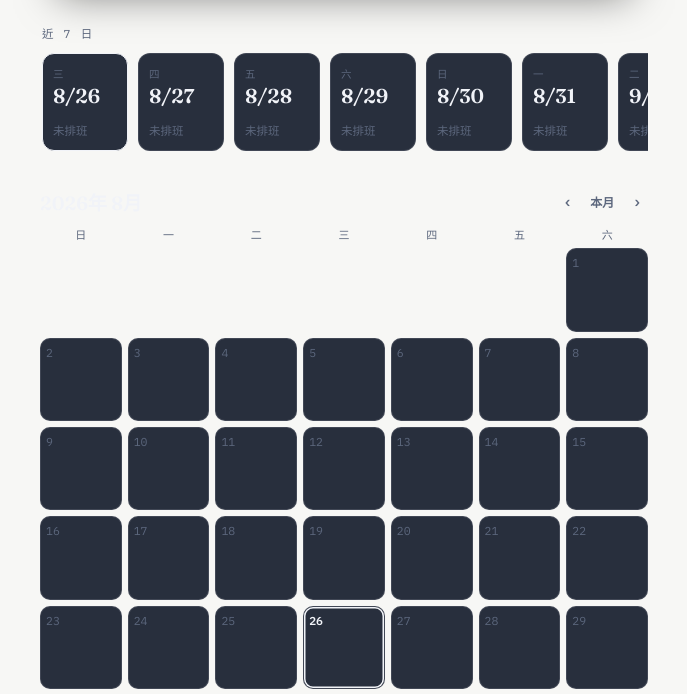
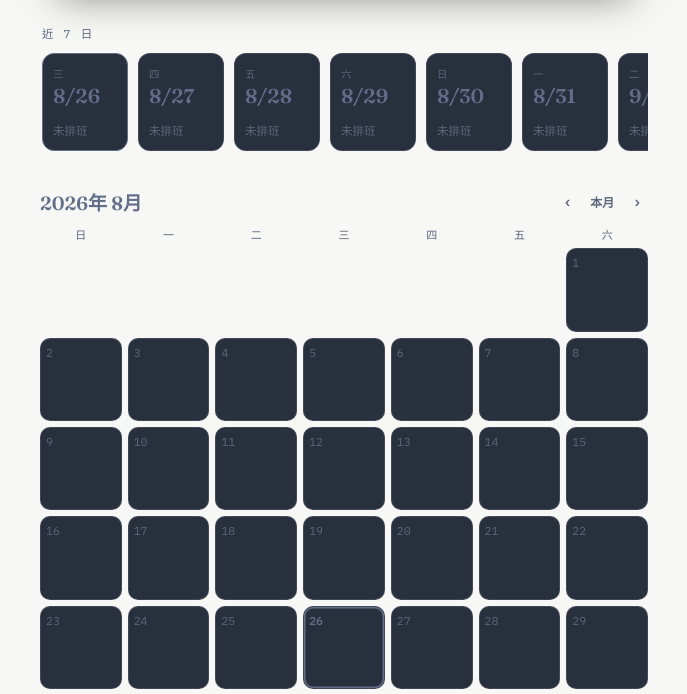
Before and after one commit to peaccee/lasi_workschedule, a plain HTML site: page index.html in a window 1280 px wide. Shown: the part 269-963 px from the top of the page, without its empty margins (296-983 px from the left). Drawn offline with Linux system fonts and the light colour scheme; no server answers.

Commit message:
Update index.html

```diff
--- a/index.html
+++ b/index.html
@@ -13,7 +13,7 @@
 :root{
   --ink:#f7f7f5;
   --ink-soft:#282f3d;
-  --paper:#f1f3f8;
+  --paper:#626d8a;
   --paper-dim:#dbe0ea;
   --dawn:#e0a96d;
   --dawn-dim:#3d3122;
```
